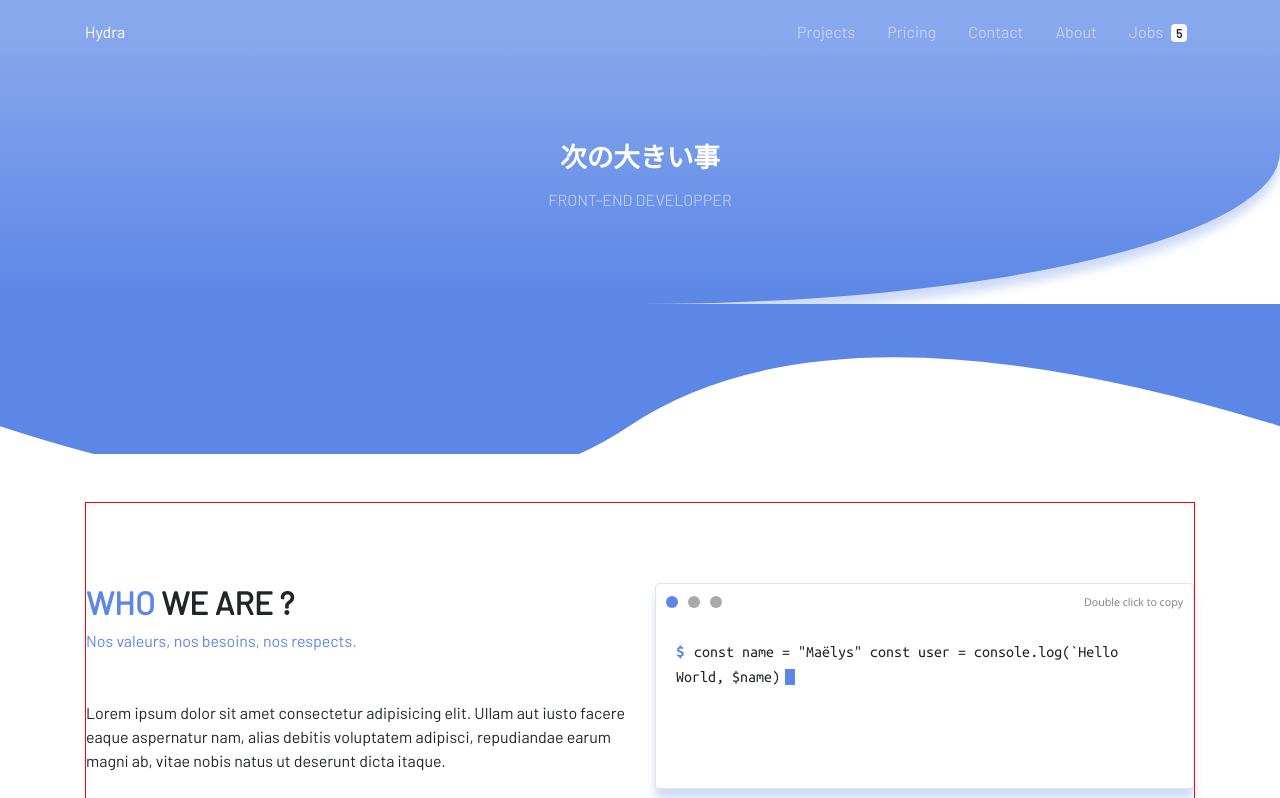
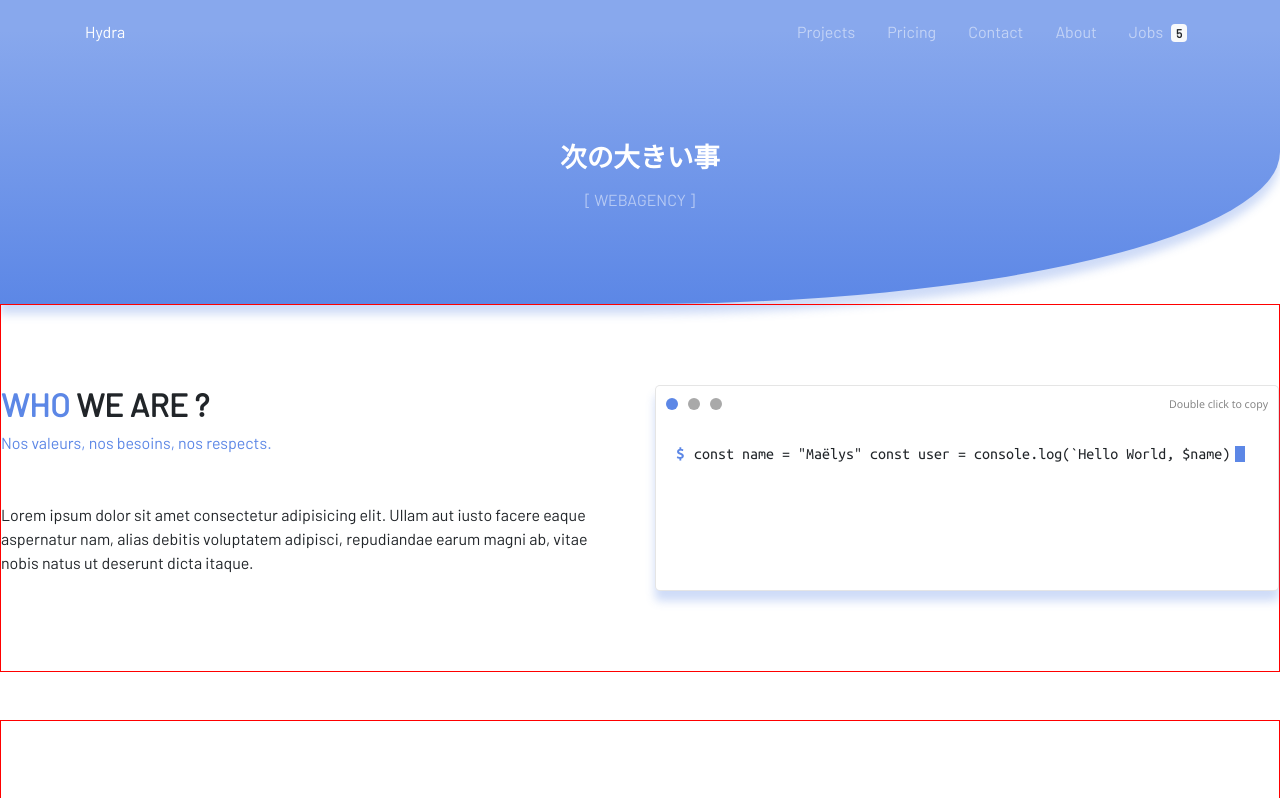
Before and after one commit to OliveCh12/Hydra, a Gatsby site: page / in a window 1280 px wide. Shown: the top 798 px of the page. Built offline with nearby package versions, Linux system fonts and the light colour scheme; Gatsby itself is replaced by a stand-in of ours.

Commit message:
Update components

```diff
--- a/src/components/header.js
+++ b/src/components/header.js
@@ -2,8 +2,7 @@ import { Link } from "gatsby"
 import PropTypes from "prop-types"
 import React from "react"
 
-
-const Header = ({ siteTitle }) => (
+const Header = ({ siteTitle, siteSubtitle }) => (
   <header>
     <nav className="navbar navbar-expand-lg navbar-dark">
       <div className="container">
@@ -35,8 +34,8 @@ const Header = ({ siteTitle }) => (
             <Link className="nav-item nav-link" to="/about">
               About
             </Link>
-            <Link className="nav-item nav-link" to="/about">
-              Jobs<span class="badge badge-light ml-2">5</span>
+            <Link className="nav-item nav-link" to="/jobs">
+              Jobs<span className="badge badge-light ml-2">5</span>
             </Link>
           </div>
         </div>
@@ -45,7 +44,7 @@ const Header = ({ siteTitle }) => (
     <div className="hero">
       <div className="hero-content">
         <h1>次の大きい事</h1>
-        <p>Front-End Developper</p>
+        <p>[ {siteSubtitle.split(" ")} ]</p>
       </div>
     </div>
   </header>
@@ -53,10 +52,12 @@ const Header = ({ siteTitle }) => (
 
 Header.propTypes = {
   siteTitle: PropTypes.string,
+  siteSubtitle: PropTypes.string,
 }
 
 Header.defaultProps = {
   siteTitle: ``,
+  siteSubtitle: "Cool",
 }
 
 export default Header
--- a/src/components/layout.js
+++ b/src/components/layout.js
@@ -13,8 +13,6 @@ import Header from "./header"
 import Footer from "./footer"
 import "../styles/main.scss"
 
-import Divider from "../images/divider.svg"
-
 const Layout = ({ children }) => {
   const data = useStaticQuery(graphql`
     query SiteTitleQuery {
@@ -28,14 +26,8 @@ const Layout = ({ children }) => {
 
   return (
     <>
-      <Header siteTitle={data.site.siteMetadata.title} />
-      <svg>
-        <path
-          d=" M 0 0 L 0 122.137 Q 423.152 259.863 629 122.137 Q 834.849 -15.588 1280 122.137 L 1280 0 L 0 0 Z "
-          className="divider"
-        />
-      </svg>
-      <div className="container mt-5 mb-5 flex-grow-1">
+      <Header siteTitle={data.site.siteMetadata.title} siteSubtitle="Web Agency" />
+      <div className="flex-grow-1">
         <main>{children}</main>
       </div>
       <Footer />
```
